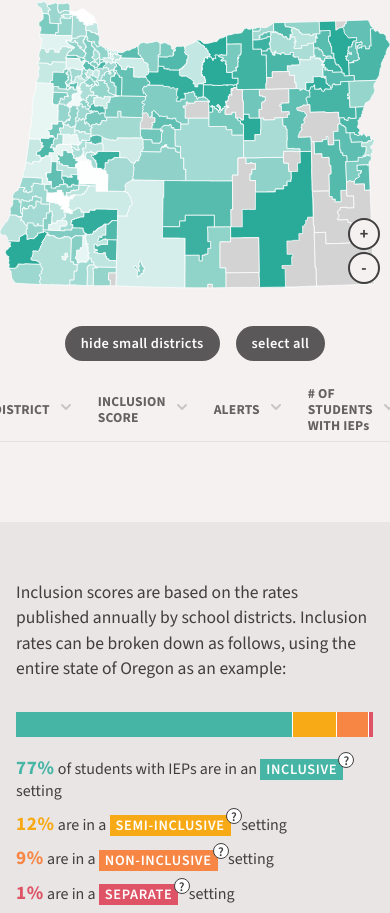
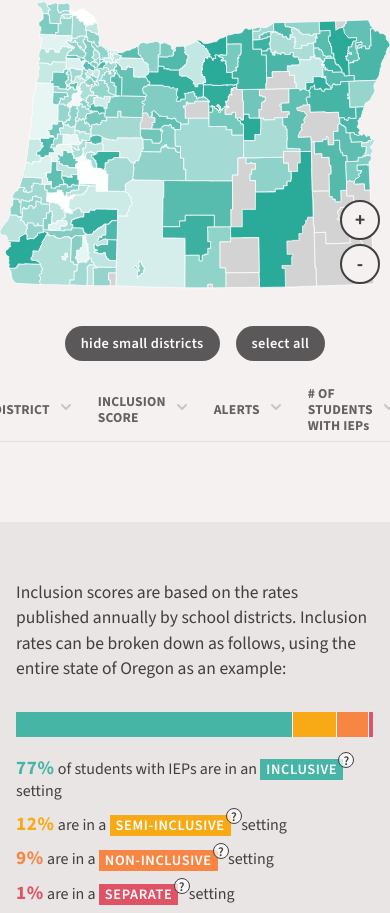
Before and after one commit to bronna/inclusion, a SvelteKit app: page / in a window 390 px wide. Shown: the part 851-1764 px from the top of the page. Built offline with nearby package versions, Linux system fonts and the light colour scheme.

Commit message:
zoom buttons

```diff
--- a/src/components/StateLegend.svelte
+++ b/src/components/StateLegend.svelte
@@ -166,7 +166,7 @@
         left: -3px;
         width: 14px;
         height: 14px;
-        background-color: white;
+        background-color: rgba(255, 255, 255, 0.7);
         border-radius: 50%;
         border: 1.25px solid var(--color-text);
         margin-left: -5px;
--- a/src/components/StateMap.svelte
+++ b/src/components/StateMap.svelte
@@ -312,31 +312,42 @@
       right: 10px;
       display: flex;
       flex-direction: column;
-      gap: 2px;
+      gap: 4px;
   }
 
   .zoom-button {
+      display: flex;
+      align-items: center;
+      justify-content: center;
       background-color: var(--background-color);
       width: 2rem;
       height: 2rem;
       border-radius: 50%;
       color: var(--color-text);
       cursor: pointer;
-      font-size: 1rem;
-      font-weight: 800;
+      font-size: 1.2rem;
+      font-weight: 700;
+      line-height: 1;
       transition: var(--background-color) 0.3s;
       border: 2px solid var(--color-text);
   }
 
+  @media (max-width: 768px) {
+    .zoom-button {
+        width: 2.5rem; /* Larger size on mobile */
+        height: 2.5rem;
+    }
+  }
+
   .zoom-button:hover {
-      background-color: gray;
+      background-color: white;
   }
 
   .tooltip {
     position: absolute;
     padding: 10px;
     color: var(--text-color);
-    background-color: white;
+    background-color: rgba(255, 255, 255, 0.8);
     border-radius: 4px;
     pointer-events: none;
     opacity: 0;
```
